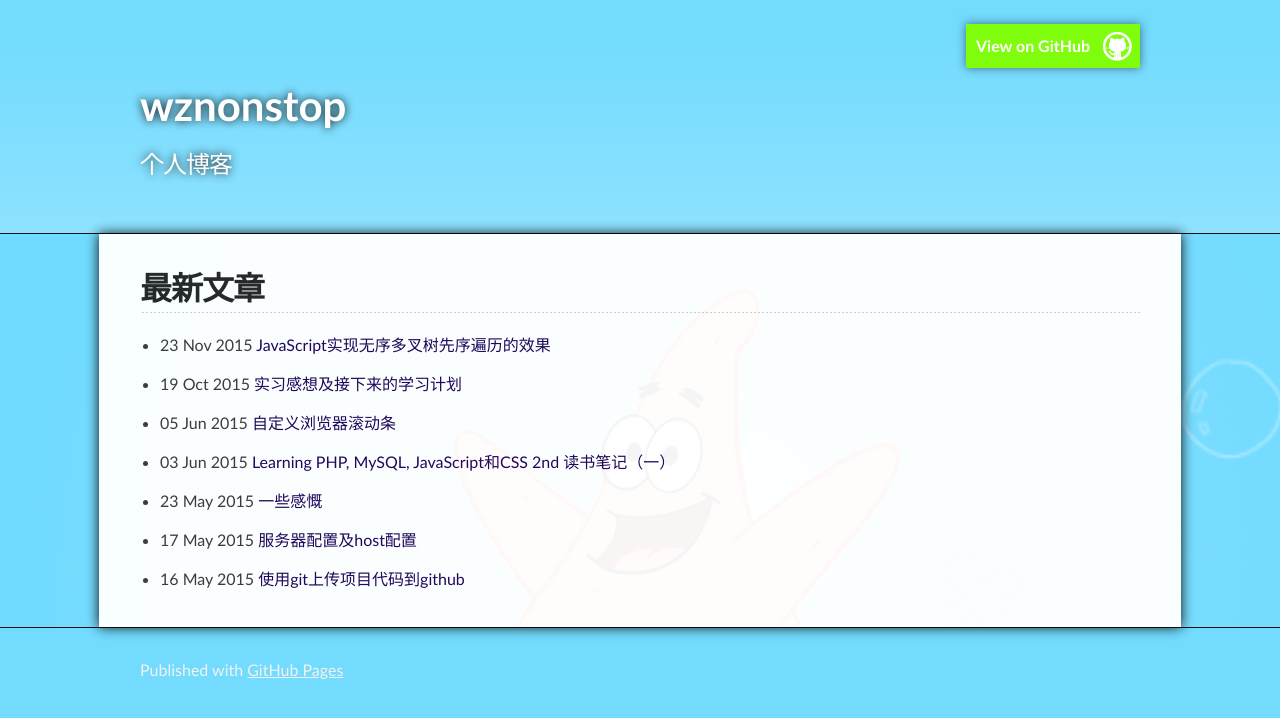
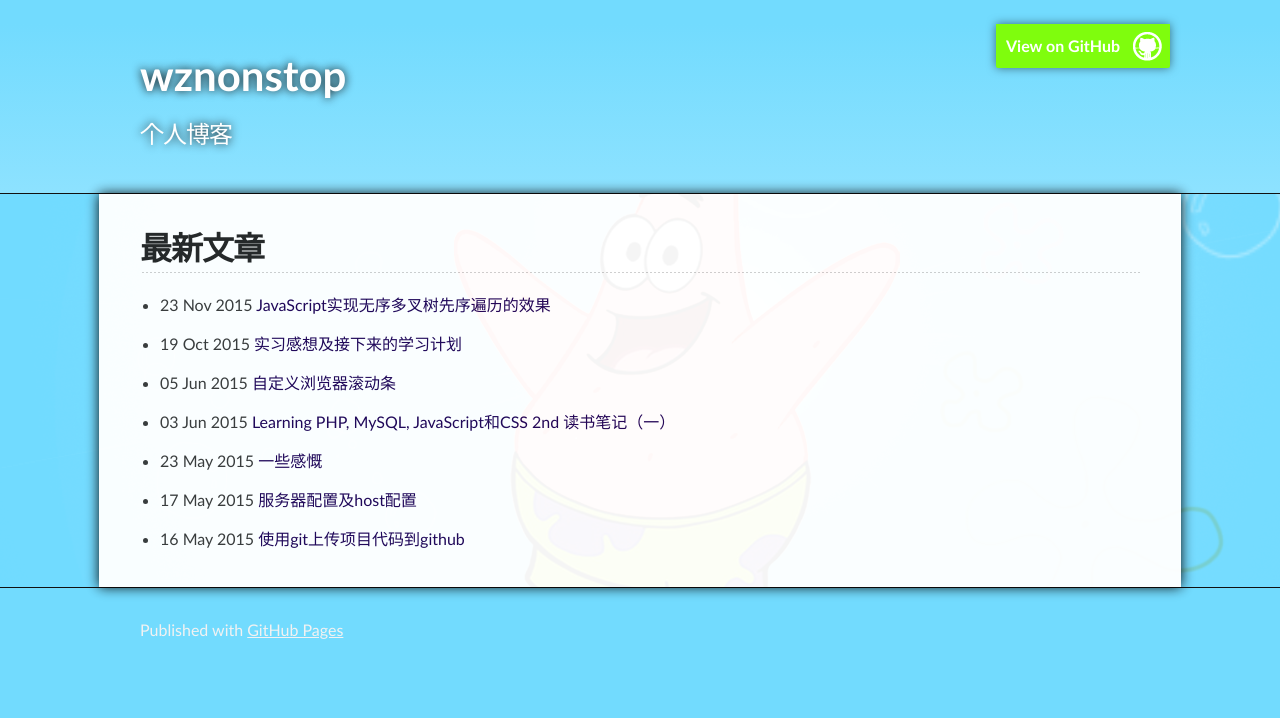
Before and after one commit to wznonstop/wznonstop.github.io, a Jekyll site: the page built from index.md, in a window 1280 px wide. Shown: the top 718 px of the page. Built offline with Jekyll 4.4.1, drawn with Linux system fonts in a browser that asks for light colours.

Commit message:
try to beautify my blog

```diff
--- a/stylesheets/stylesheet.css
+++ b/stylesheets/stylesheet.css
@@ -297,7 +297,7 @@ Full-Width Styles
 }
 
 #header_wrap .inner {
-  padding: 50px 10px 30px 10px;
+  /*padding: 50px 10px 30px 10px;*/
 }
 
 #project_title {
@@ -357,7 +357,6 @@ Full-Width Styles
 
 #main_content_wrap {
   background: #72DBFE url('https://raw.githubusercontent.com/wznonstop/wznonstop.github.io/master/images/o_background.png') no-repeat top center fixed;
-  background-position-y: 200px;
   border-top: 1px solid #111;
   border-bottom: 1px solid #111;
 }
```
